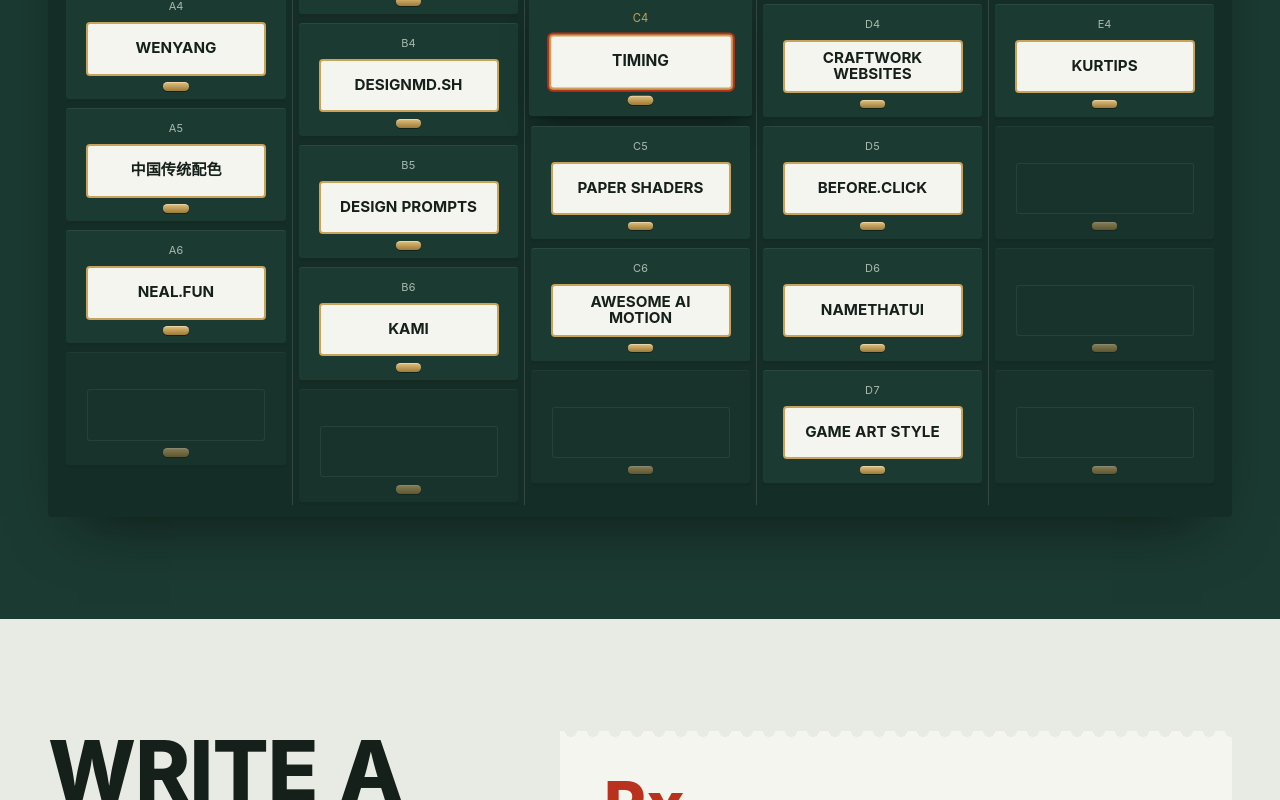
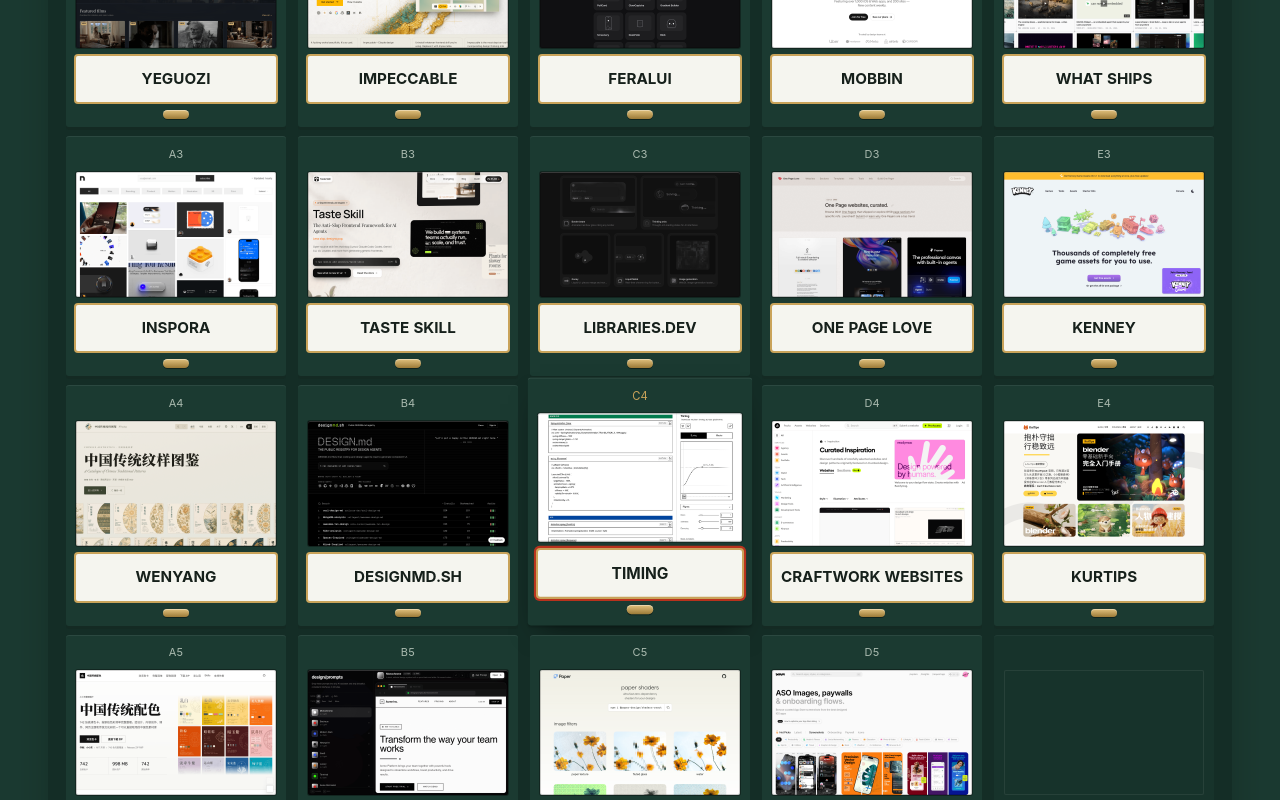
Before and after one commit to cookabc/app-universe, a Next.js app: page / in a window 1280 px wide. Shown: the part 2780-3580 px from the top of the page. Built offline with nearby package versions, Linux system fonts and the light colour scheme; a web font is replaced by a local one.

Commit message:
feat: glaze every drawer so the cabinet shows each tool's real preview

```diff
--- a/src/app/globals.css
+++ b/src/app/globals.css
@@ -960,6 +960,27 @@
         padding-inline: 0.375rem;
     }
 
+    /* Equal header height keeps drawer rows level across all five columns. */
+    .col-head {
+        height: 6.5rem;
+        align-content: start;
+        overflow: hidden;
+    }
+
+    .drawer-label {
+        height: 2.9rem;
+    }
+}
+
+@media (min-width: 900px) and (max-width: 1199px) {
+    .col-question {
+        display: none;
+    }
+
+    .cabinet-col .col-head {
+        height: 5rem;
+    }
+
     .cabinet-col + .cabinet-col {
         border-left: 1px solid var(--lacquer-rule);
     }
@@ -1013,12 +1034,11 @@
 .drawer {
     position: relative;
     display: grid;
-    grid-template-rows: auto 1fr auto;
+    grid-template-rows: auto auto 1fr auto;
     justify-items: center;
     gap: 0.5rem;
     width: 100%;
-    min-height: 7.25rem;
-    padding: 0.75rem 0.6rem 0.7rem;
+    padding: 0.6rem 0.6rem 0.7rem;
     border-radius: 3px;
     background: var(--lacquer);
     color: var(--ink);
@@ -1058,15 +1078,58 @@
     opacity: 0.3;
 }
 
+/* The window: a glazed pane in the drawer front showing the tool itself. */
+.drawer-window {
+    position: relative;
+    display: block;
+    width: 100%;
+    aspect-ratio: 16 / 10;
+    overflow: hidden;
+    border-radius: 2px;
+    background: var(--lacquer-deep);
+    box-shadow:
+        0 0 0 1px rgb(0 0 0 / 0.35),
+        inset 0 2px 6px rgb(0 0 0 / 0.4);
+}
+
+.drawer-window img {
+    transition: transform 600ms var(--ease);
+}
+
+.drawer:hover .drawer-window img,
+.drawer[aria-current="true"] .drawer-window img {
+    transform: scale(1.04);
+}
+
+/* Glazing: a hairline bevel at the top edge, not a tint over the shot. */
+.drawer-window::after {
+    content: "";
+    position: absolute;
+    inset: 0;
+    border-radius: inherit;
+    box-shadow:
+        inset 0 1px 0 rgb(255 255 255 / 0.18),
+        inset 0 0 0 1px rgb(0 0 0 / 0.2);
+    pointer-events: none;
+}
+
+.drawer.is-empty .drawer-window {
+    background: transparent;
+    box-shadow: inset 0 0 0 1px var(--lacquer-rule);
+}
+
+.drawer.is-empty .drawer-window::after {
+    display: none;
+}
+
 /* The label frame: a brass-edged holder with a paper slip in it. */
 .drawer-label {
     display: grid;
     place-items: center;
     align-self: center;
     width: 100%;
-    max-width: 11rem;
-    min-height: 3.1rem;
-    padding: 0.4rem 0.5rem;
+    min-height: 2.9rem;
+    padding: 0.35rem 0.5rem;
     border-radius: 2px;
     background: var(--paper-hi);
     color: var(--ink);
--- a/src/components/DrawerFront.tsx
+++ b/src/components/DrawerFront.tsx
@@ -1,6 +1,7 @@
 'use client'
 
 import Link from 'next/link'
+import { ToolPreviewImage } from '@/components/ToolPreviewImage'
 import type { Language } from '@/lib/curator-note'
 import type { Drawer } from '@/lib/drawers'
 
@@ -22,6 +23,10 @@ export function DrawerFront({ drawer, lang, current = false, dim = false, onSele
     const inner = (
         <>
             <span className="drawer-code">{drawer.code}</span>
+            {/* Glass-fronted drawer: the contents show through the window. */}
+            <span className="drawer-window" aria-hidden="true">
+                <ToolPreviewImage tool={drawer.tool} sizes="(min-width: 900px) 240px, 45vw" />
+            </span>
             <span className="drawer-label">{name}</span>
             <span className="drawer-pull" aria-hidden="true" />
         </>
@@ -50,6 +55,7 @@ export function EmptyDrawer({ label }: { label: string }) {
     return (
         <div className="drawer is-empty" aria-hidden="true" title={label}>
             <span className="drawer-code">&nbsp;</span>
+            <span className="drawer-window" />
             <span className="drawer-label" />
             <span className="drawer-pull" />
         </div>
```
Also changed, not shown: 1 other file (tests, documents, lock files or other folders).
